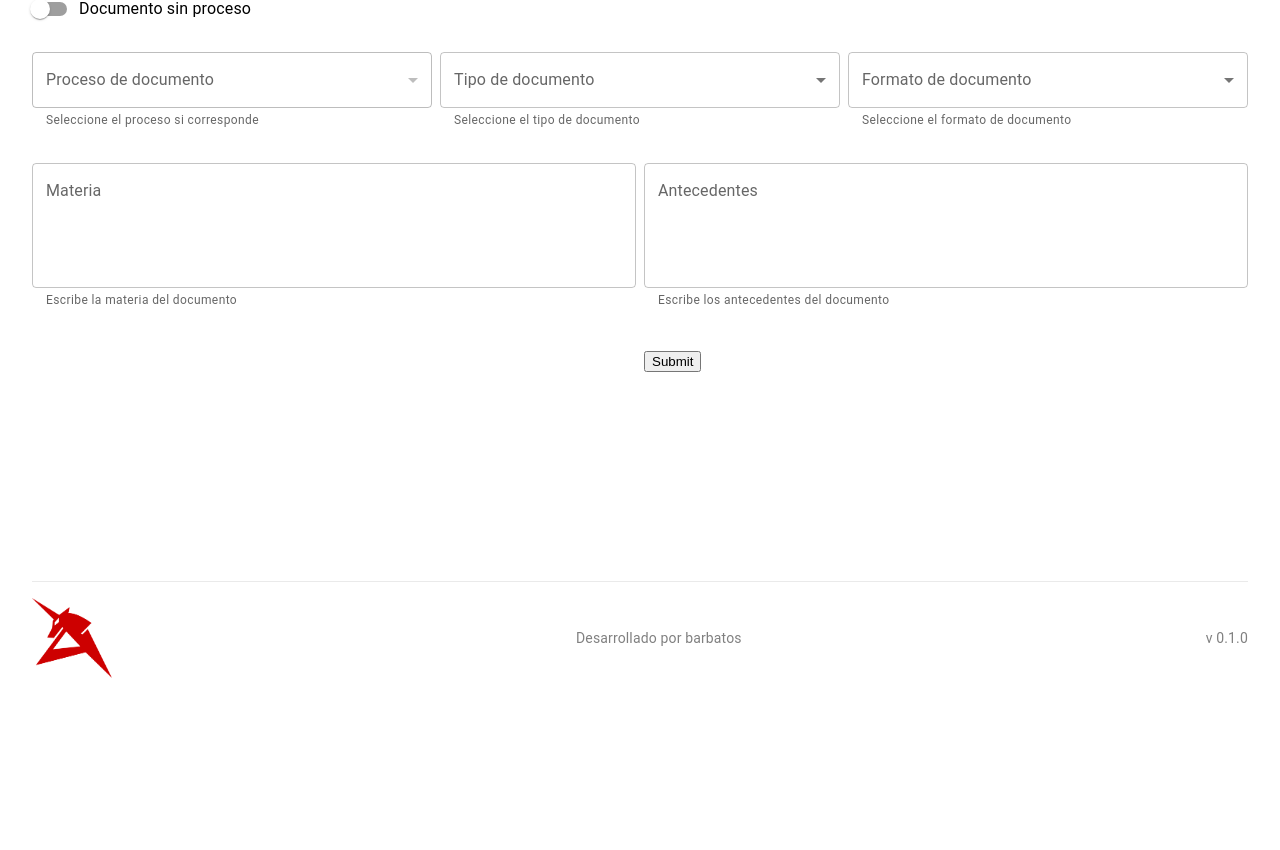
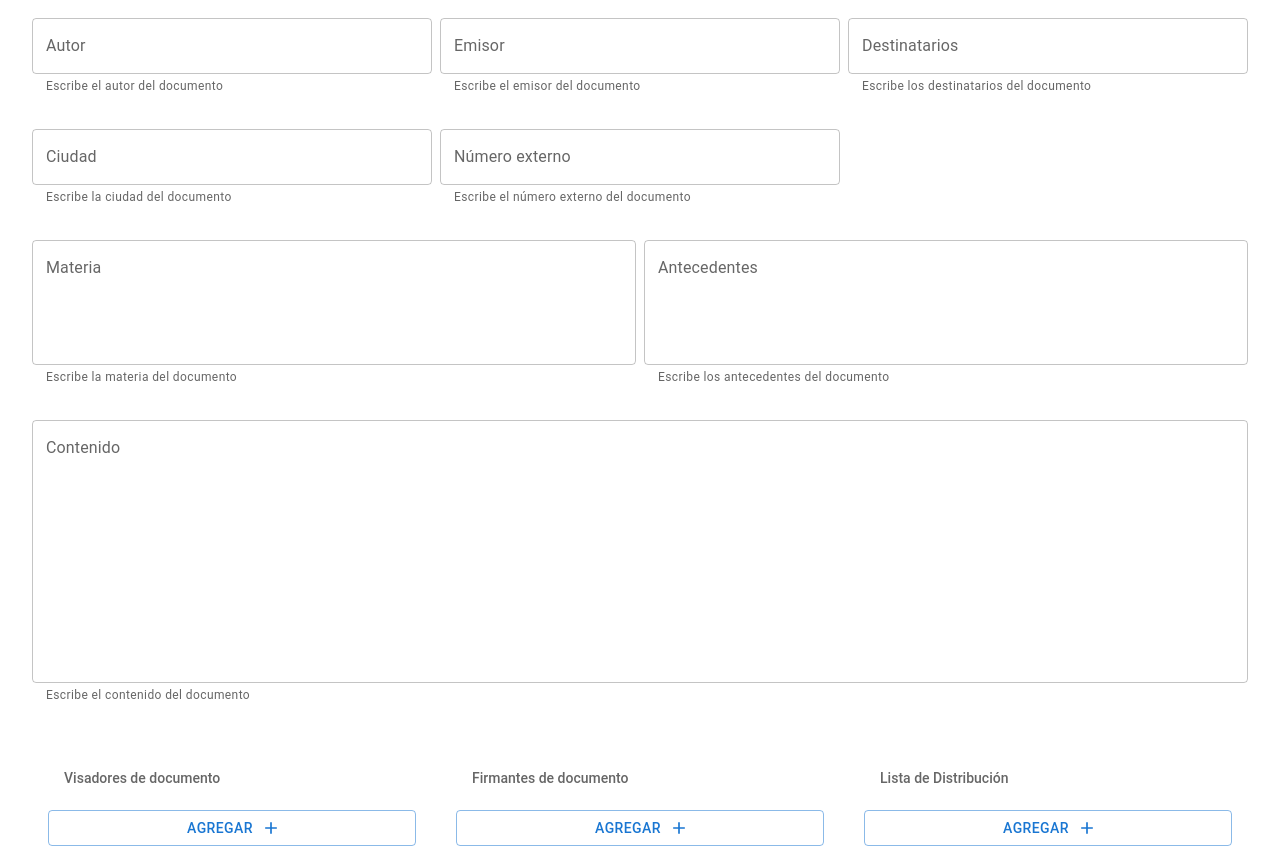
Before and after one commit to estlillo/barbatos-consulta, a Next.js app: page /Components/FormInyeccion in a window 1280 px wide. Shown: the part 270-1120 px from the top of the page. Before the commit the page ends 964 px from the top, so only its background shows below. Built offline with nearby package versions, Linux system fonts and the light colour scheme; what react-google-recaptcha-v3 would draw is missing.

Commit message:
fix multi select y datepicker

```diff
--- a/next.config.js
+++ b/next.config.js
@@ -4,14 +4,10 @@ const nextConfig = {
 }
 
 module.exports = {
+
   nextConfig,
   async redirects() {
     return [
-      {
-        source: '/Consulta',
-        destination: '/404', // Matched parameters can be used in the destination
-        permanent: true,
-      },
       {
         source: '/HistorialAcciones',
         destination: '/404', // Matched parameters can be used in the destination
--- a/package.json
+++ b/package.json
@@ -14,6 +14,7 @@
     "@mui/icons-material": "^5.8.4",
     "@mui/material": "^5.8.5",
     "@mui/x-data-grid": "^5.12.2",
+    "@mui/x-date-pickers": "^5.0.0-beta.0",
     "@react-pdf-viewer/core": "^3.6.0",
     "@react-pdf-viewer/page-navigation": "^3.6.0",
     "axios": "^0.27.2",
@@ -22,8 +23,10 @@
     "moment": "^2.29.3",
     "next": "12.1.6",
     "pdfjs-dist": "^2.14.305",
+    "prop-types": "^15.8.1",
     "react": "18.2.0",
     "react-content-loader": "^6.2.0",
+    "react-datepicker": "^4.8.0",
     "react-dom": "18.2.0",
     "react-dropzone": "^14.2.2",
     "react-google-recaptcha": "^2.1.0",
--- /dev/null
+++ b/pages/Components/DatePicker.js
@@ -0,0 +1,33 @@
+import { FormControl, InputLabel } from "@mui/material";
+import React from "react";
+import PropTypes from 'prop-types';
+import ReactDatePicker from "react-datepicker";
+import { Controller, useForm, useFormContext } from "react-hook-form";
+import "react-datepicker/dist/react-datepicker.css";
+
+export default function DatePicker({ inputLabel, name, placeholder }) {
+
+
+  if (!name) name = "";
+  if (!inputLabel) inputLabel = "";
+  if (!placeholder) placeholder = "";
+  const { control } = useForm();
+  return (
+    <FormControl fullWidth margin="normal">
+      <InputLabel id="demo-simple-select-label">{inputLabel}</InputLabel>
+
+
+      <Controller
+        control={control}
+        name={name}
+        render={({ field }) => (
+          <ReactDatePicker
+            placeholderText={placeholder}
+            onChange={(e) => field.onChange(e)}
+            selected={field.value}
+          />
+        )}
+      />
+    </FormControl>
+  );
+}
--- a/pages/Components/FormInyeccion.js
+++ b/pages/Components/FormInyeccion.js
@@ -1,10 +1,15 @@
-import { FormControl, FormControlLabel, Grid, InputLabel, Switch, TextField } from "@mui/material";
+import { Button, Divider, FormControlLabel, Grid, Switch } from "@mui/material";
+import SendIcon from "@mui/icons-material/Send";
 import React from "react";
-import { useForm, Controller } from "react-hook-form";
+import { Controller, FormProvider, useForm } from "react-hook-form";
 import useObtenerData from "@/customHooks/useObtenerData";
 import SelectForm from "@/components/SelectForm";
 import TextFieldForm from "@/components/TextFieldForm";
-import JoditText from "./JoditText";
+import JoditText from "@/components/JoditText";
+
+import "react-datepicker/dist/react-datepicker.css";
+import DatePicker from "./DatePicker";
+import  MultipleUsers  from "@/components/MultipleUsers";
 
 export default function FormInyeccion() {
   const [labelProceso, setLabelProceso] = React.useState(
@@ -31,26 +36,33 @@ export default function FormInyeccion() {
     }
   };
 
-  const {
-    register,
-    handleSubmit,
-    watch,
-    formState: { errors },
-  } = useForm();
+
+  const methods = useForm({
+    mode: 'all',
+    reValidateMode: 'onChange',
+    defaultValues: {}, // Apparently `defaultValues` being null is a DEAL BREAKER!
+    shouldFocusError: true, // focus input field after submit if it is not following required rule of input field
+  }); // re
+  const { register, handleSubmit, formState: { errors } } = methods;
 
   const sendToApi = (data) => {
+    alert(JSON.stringify(data));
     console.log(data);
   };
 
   return (
     <>
+      <FormProvider { ...methods}>
         <form onSubmit={handleSubmit(sendToApi)}>
           <Grid container spacing={1}>
             <Grid item xs={12} md={12}>
               <FormControlLabel
                 margin="normal"
                 control={
-                <Switch checked={isProceso} onChange={handleChangeIsProceso} />
+                  <Switch
+                    checked={isProceso}
+                    onChange={handleChangeIsProceso}
+                  />
                 }
                 label={labelProceso}
               />
@@ -61,7 +73,6 @@ export default function FormInyeccion() {
                 inputLabel="Proceso de documento"
                 name="procesoDocumento"
                 register={register}
-              rules={{ required: "Campo Proceso de documento es obligatorio" }}
                 options={procesosDocumento}
                 helper="Seleccione el proceso si corresponde"
                 disabled={!isProceso}
@@ -84,11 +95,77 @@ export default function FormInyeccion() {
                 inputLabel="Formato de documento"
                 name="formatoDocumento"
                 register={register}
-              rules={{ required: "Campo Formato de documento es obligatorio" }}
+                rules={{
+                  required: "Campo Formato de documento es obligatorio",
+                }}
                 errors={errors}
                 options={formatosDocumento}
                 helper="Seleccione el formato de documento"
               />
+            </Grid>
+            <Grid item xs={12} md={4}>
+              <TextFieldForm
+                id="autor"
+                name="autor"
+                inputLabel="Autor"
+                helper="Escribe el autor del documento"
+                register={register}
+                errors={errors}
+                rules={{ required: "Campo autor es obligatorio" }}
+              />
+            </Grid>
+            <Grid item xs={12} md={4}>
+              <TextFieldForm
+                id="emisor"
+                name="emisor"
+                inputLabel="Emisor"
+                helper="Escribe el emisor del documento"
+                register={register}
+                errors={errors}
+                rules={{ required: "Campo emisor es obligatorio" }}
+              />
+            </Grid>
+            <Grid item xs={12} md={4}>
+              <TextFieldForm
+                id="destinatarios"
+                name="destinatarios"
+                inputLabel="Destinatarios"
+                helper="Escribe los destinatarios del documento"
+                register={register}
+                errors={errors}
+                rules={{ required: "Campo destinatarios es obligatorio" }}
+              />
+            </Grid>
+            <Grid item xs={12} md={4}>
+              <TextFieldForm
+                id="ciudad"
+                name="ciudad"
+                inputLabel="Ciudad"
+                helper="Escribe la ciudad del documento"
+                register={register}
+                errors={errors}
+                rules={{ required: "Campo ciudad es obligatorio" }}
+              />
+            </Grid>
+
+            <Grid item xs={12} md={4}>
+              <TextFieldForm
+                id="numeroExterno"
+                name="numeroExterno"
+                inputLabel="Número externo"
+                helper="Escribe el número externo del documento"
+                register={register}
+                errors={errors}
+                rules={{ required: "Campo número externo es obligatorio" }}
+              />
+            </Grid>
+            <Grid item xs={12} md={4}>
+              {/* <DatePicker
+            inputLabel="Fecha de documento"
+            control={control}
+            name="fecha"
+            placeholder="Seleccione fecha"
+          /> */}
             </Grid>
             <Grid item xs={12} md={6}>
               <TextFieldForm
@@ -116,20 +193,50 @@ export default function FormInyeccion() {
                 rules={{ required: "Campo antecedentes es obligatorio" }}
               />
             </Grid>
-          <Grid item xs={12} md={6}>
 
+            <Grid item xs={12} md={12}>
+              <TextFieldForm
+                id="contenido"
+                name="contenido"
+                inputLabel="Contenido"
+                helper="Escribe el contenido del documento"
+                multiline
+                rows={10}
+                register={register}
+                errors={errors}
+                rules={{ required: "Campo contenido es obligatorio" }}
+              />
             </Grid>
-          <Grid item xs={12} md={6}></Grid>
-          <Grid item xs={12} md={6}></Grid>
-          <Grid item xs={12} md={6}></Grid>
-          <Grid item xs={12} md={6}></Grid>
-          <Grid item xs={12} md={6}></Grid>
-          <Grid item xs={12} md={6}></Grid>
-          <Grid item xs={12} md={6}>
-            <input type="submit" />
+            <Grid item xs={12} md={4}>
+              <MultipleUsers
+                nombreLista="visadores"
+                label="Visadores de documento"
+                register={register}
+              />
+            </Grid>
+            <Grid item xs={12} md={4}>
+              <MultipleUsers
+                nombreLista="firmantes"
+                label="Firmantes de documento"
+                register={register}
+              />
+            </Grid>
+            <Grid item xs={12} md={4}>
+              <MultipleUsers
+                nombreLista="distribucion"
+                label="Lista de Distribución"
+                register={register}
+              />
+            </Grid>
+            <Grid item xs={12} md={12}>
+              <Divider></Divider>
+              <Button variant="contained" type="submit" endIcon={<SendIcon />}>
+                Enviar
+              </Button>
             </Grid>
           </Grid>
         </form>
+      </FormProvider>
     </>
   );
 }
--- /dev/null
+++ b/pages/Components/MultipleUsers.js
@@ -0,0 +1,83 @@
+import {
+  Box,
+  Button,
+  FormControl,
+  IconButton,
+  InputLabel,
+  List,
+  ListItem,
+  ListSubheader,
+  TextField,
+  Typography,
+} from "@mui/material";
+import PropTypes from 'prop-types';
+import DeleteIcon from "@mui/icons-material/Delete";
+import AddIcon from "@mui/icons-material/Add";
+import React, { useState } from "react";
+import { useFieldArray, useForm, useFormContext } from "react-hook-form";
+
+export default function MultipleUsers({
+  nombreLista,
+  label,
+  register,
+}) {
+
+
+  const { control } = useForm();
+  const [dense, setDense] = React.useState(true);
+  const { fields, append, prepend, remove, swap, move, insert, replace } =
+    useFieldArray({
+      control,
+      name: nombreLista,
+    });
+
+
+  return (
+    <Box
+      sx={{
+        flexGrow: 1,
+        maxWidth: "xl",
+        padding: "1rem",
+      }}
+    >
+      <FormControl fullWidth margin="normal">
+        <List dense={dense} subheader={<ListSubheader> {label}</ListSubheader>}>
+          {fields.map((item, index) => {
+            return (
+              <ListItem
+                key={item.id}
+                secondaryAction={
+                  <IconButton
+                    edge="end"
+                    aria-label="delete"
+                    onClick={() => remove(index)}
+                  >
+                    <DeleteIcon />
+                  </IconButton>
+                }
+              >
+                <TextField
+                  {...register(`${nombreLista}.${index}.nombre`)}
+                  margin="normal"
+                  fullWidth
+                  label="Escribe el nombre"
+                  variant="outlined"
+                />
+              </ListItem>
+            );
+          })}
+        </List>
+
+        <Button
+          variant="outlined"
+          endIcon={<AddIcon />}
+          onClick={() => {
+            append({ nombre: "" });
+          }}
+        >
+          Agregar
+        </Button>
+      </FormControl>
+    </Box>
+  );
+}
--- a/pages/api/buscarExpediente.js
+++ b/pages/api/buscarExpediente.js
@@ -32,7 +32,7 @@ export default async function handler(req, res) {
         },
       }
     ).then((response) => {
-      console.log(response)
+      console.log(response.data)
       res.status(200).json(response.data);
     });
 
--- a/pages/api/servicios.js
+++ b/pages/api/servicios.js
@@ -6,7 +6,7 @@ export default function handler(req, res) {
       description:
         "Consulta la información de un expediente, incluyendo todos los documentos que este posee.",
       urlRedirect: "/Consulta",
-      active: false,
+      active: true,
     },
     {
       title: "Verificación de documentos",
```
Also changed, not shown: pages/api/hello.js (+54 -0 lines). Lines whose indentation alone changed are shown as unchanged.
